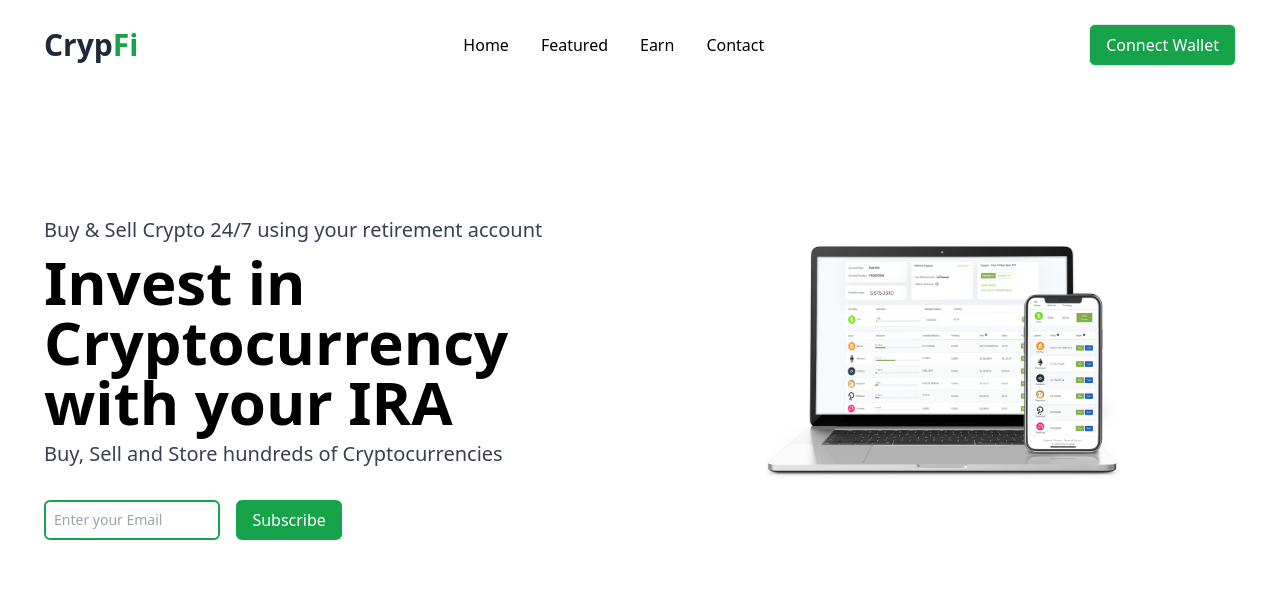
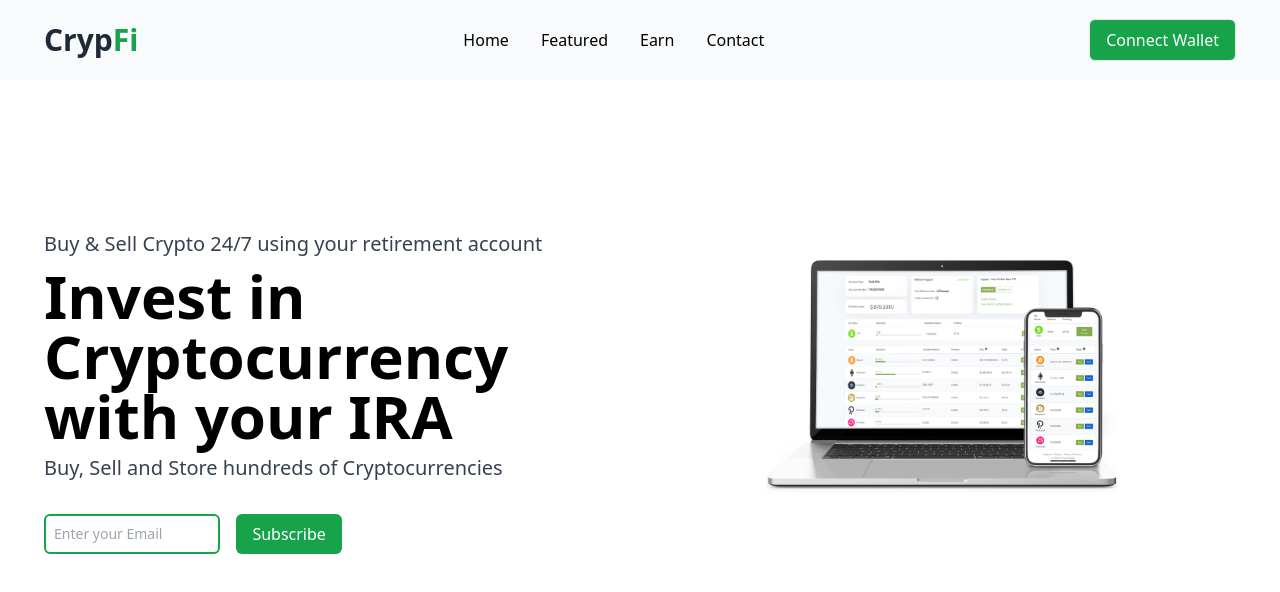
Before and after one commit to Askari64/CrypFi, a React (Vite) app: page / in a window 1280 px wide. Shown: the top 592 px of the page. Built offline with nearby package versions, Linux system fonts and the light colour scheme.

Commit message:
Navbar updated

```diff
--- a/src/components/Navbar.jsx
+++ b/src/components/Navbar.jsx
@@ -22,8 +22,8 @@ const Navbar = () => {
   }, []);
 
   return (
-    <nav className=" z-50 sticky w-full top-0">
-      <div className=" flex justify-between items-center mx-auto my-6 px-6 max-w-[1240px]">
+    <nav className=" z-50 sticky w-full top-0 bg-slate-50">
+      <div className=" flex justify-between items-center mx-auto my-auto h-20 px-6 max-w-[1240px]">
         <h1 className=" text-xl sm:text-2xl md:text-3xl text-gray-800 font-bold">
           Cryp<span className=" text-green-600">Fi</span>
         </h1>
```
